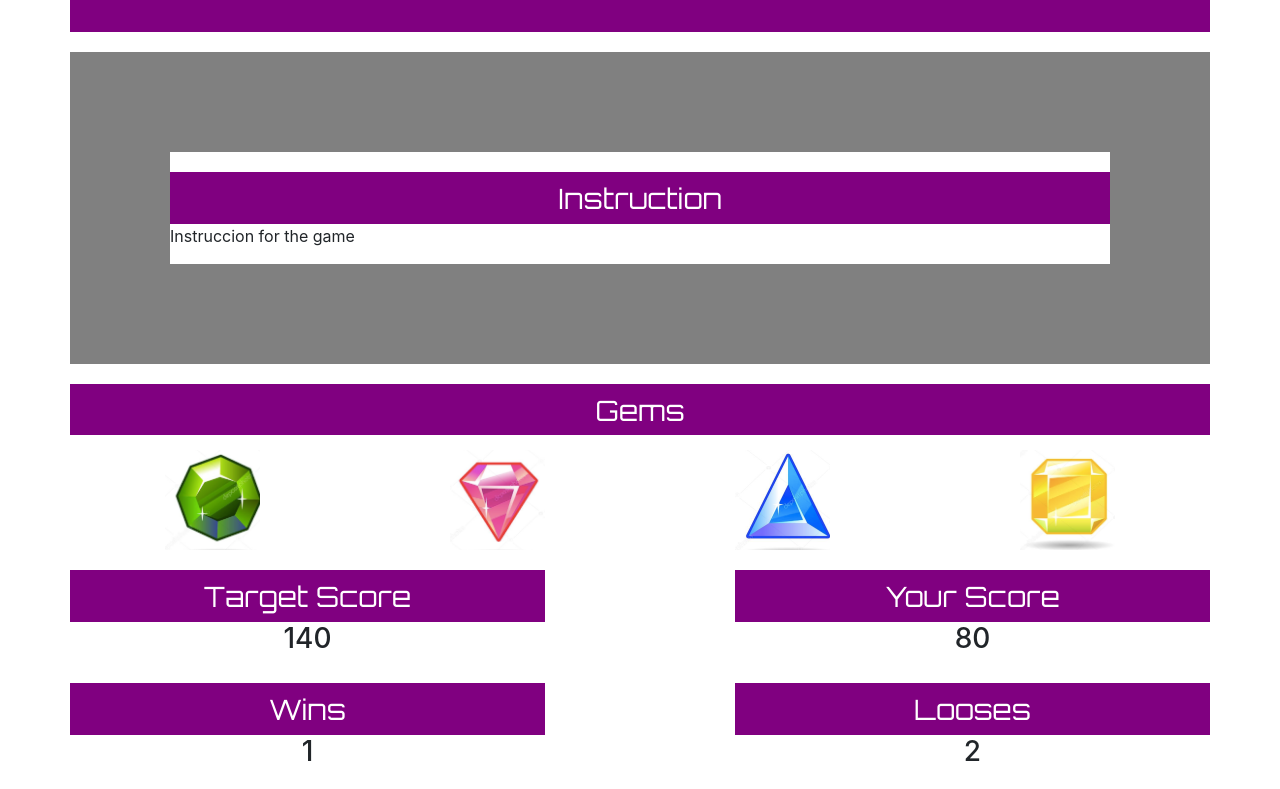
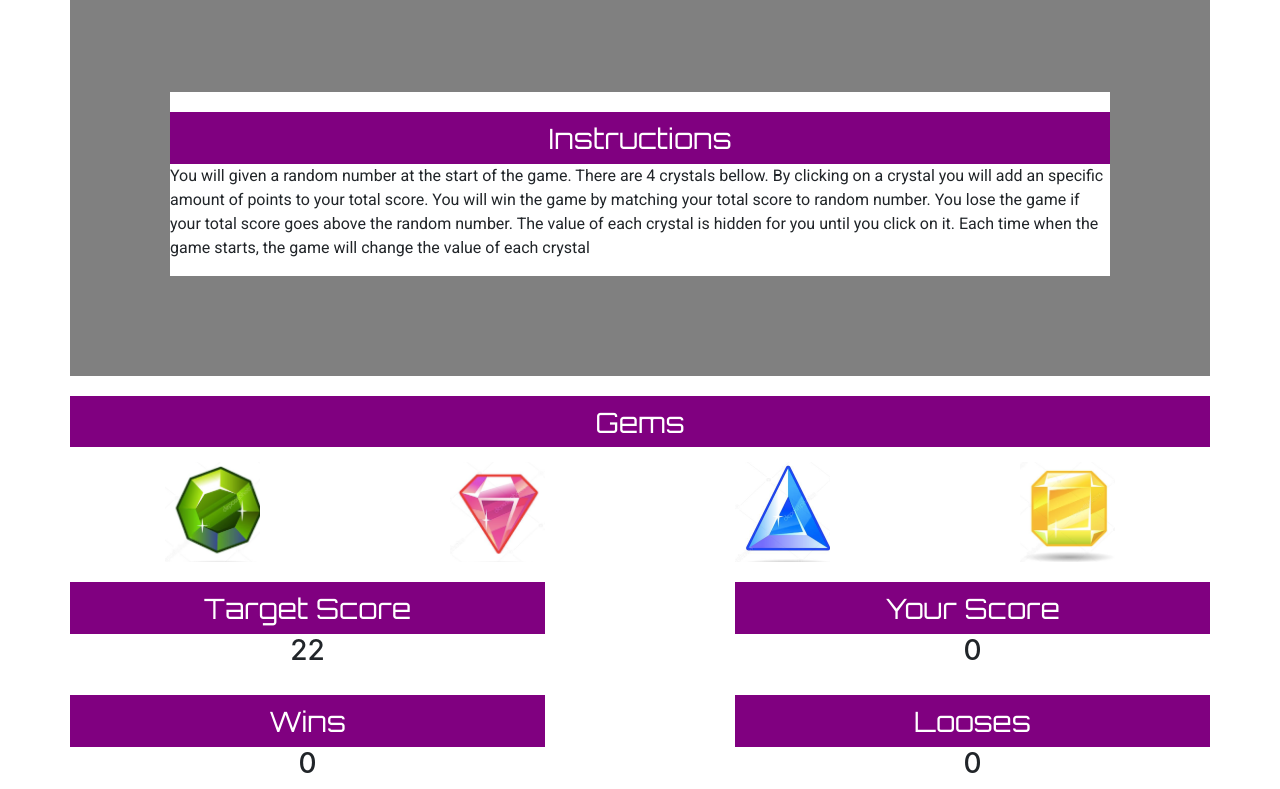
Before and after one commit to reynaldodominguez/Gems-Collector, a plain HTML site: page index.html in a window 1280 px wide. Shown: the part 172-961 px from the top of the page. Drawn offline with nearby package versions, Linux system fonts and the light colour scheme; a web font is replaced by a local one.

Commit message:
Final homework commit

```diff
--- a/assets/css/style.css
+++ b/assets/css/style.css
@@ -1,5 +1,5 @@
 #headcont{
-    padding: 50px;
+    padding: 20px;
 }
 
 #title{
@@ -53,3 +53,9 @@ h3{
     background: url(../images/4.png);
     background-size: cover;
 }
+
+p{
+    font-family: 'Roboto';
+    margin-left: 0px;
+    padding-left: 0px;
+}
--- a/assets/javascript/game.js
+++ b/assets/javascript/game.js
@@ -1 +1,76 @@
-//$('.title').addClass('animated bounceOutLeft');
+//Declare global variables
+var btn1val = 0;
+var btn2val = 0;
+var btn3val = 0;
+var btn4val = 0;
+var total = 0;
+var numToFind = 0;
+var wins = 0;
+var loss = 0;
+
+//function to generate random values to each gems
+function generatebtnVal() {
+    return Math.floor(Math.random() * 12) + 1;
+}
+
+//function to compare the number to find with total and determinate if the user win or loss
+function checkWinner() {
+    if (total === numToFind) {
+        wins++;
+        alert("You Win!!!! You reach the number " + total)
+        reset();
+    } else if (total > numToFind) {
+        loss++;
+        alert("You loss your number " + total + " is greater than the number to guess");
+        reset();
+    }
+}
+// function reset to start a new game
+function reset() {
+    btn1val = generatebtnVal();
+    btn2val = generatebtnVal();
+    btn3val = generatebtnVal();
+    btn4val = generatebtnVal();
+    numToFind = Math.floor(Math.random() * 101) + 19;
+    total = 0;
+    $("#targetNumber").text(numToFind);
+    $("#userTotal").text(total);
+    $("#userWins").text(wins);
+    $("#useLooses").text(loss);
+}
+
+reset();
+
+console.log(numToFind);
+
+$(document).ready(function () {
+
+    $("#gem-1").on("click", function () {
+        total = total + btn1val
+        console.log(btn1val);
+        $("#userTotal").text(total);
+        checkWinner();
+
+    });
+    $("#gem-2").on("click", function () {
+        total = total + btn2val
+        console.log(btn2val);
+        $("#userTotal").text(total);
+        checkWinner();
+
+    });
+    $("#gem-3").on("click", function () {
+        total = total + btn3val
+        console.log(btn3val);
+        $("#userTotal").text(total);
+        checkWinner();
+
+    });
+    $("#gem-4").on("click", function () {
+        total = total + btn4val
+        console.log(btn4val);
+        $("#userTotal").text(total);
+        checkWinner();
+    });
+
+});
--- a/index.html
+++ b/index.html
@@ -3,7 +3,7 @@
 
 <head>
     <meta charset="UTF-8">
-    <link href="https://fonts.googleapis.com/css?family=Orbitron|Righteous|Sniglet&display=swap" rel="stylesheet">
+    <link href="https://fonts.googleapis.com/css?family=Orbitron|Roboto&display=swap" rel="stylesheet">
     <script src="http://ajax.googleapis.com/ajax/libs/jquery/1.9.1/jquery.min.js"></script>
     <link rel="stylesheet" type="text/css" href="assets/css/style.css">
     <meta name="viewport" content="width=device-width, initial-scale=1.0">
@@ -27,10 +27,10 @@
 
     <div class="container" id="instruc">
         <div class="row titles">
-            <h3>Instruction</h3>
+            <h3>Instructions</h3>
         </div>
         <div class="row">
-            <p>Instruccion for the game</p>
+            <p>You will given a random number at the start of the game. There are 4 crystals bellow. By clicking on a crystal you will add an specific amount of points to your total score. You will win the game by matching your total score to random number. You lose the game if your total score goes above the random number. The value of each crystal is hidden for you until you click on it. Each time when the game starts, the game will change the value of each crystal</p>
         </div>
     </div>
     <div class="container" id="gems">
@@ -74,7 +74,7 @@
                     <h3>Target Score</h3>
                 </div>
                 <div class="row">
-                    <h3>140</h3>
+                    <h3 id="targetNumber"></h3>
                 </div>
             </div>
             <div class="col-2">
@@ -85,7 +85,7 @@
                     <h3>Your Score</h3>
                 </div>
                 <div class="row">
-                    <h3>80</h3>
+                    <h3 id="userTotal"></h3>
                 </div>
             </div>
 
@@ -98,7 +98,7 @@
                         <h3>Wins</h3>
                     </div>
                     <div class="row">
-                        <h3>1</h3>
+                        <h3 id="userWins"></h3>
                     </div>
                 </div>
                 <div class="col-2">
@@ -109,7 +109,7 @@
                         <h3>Looses</h3>
                     </div>
                     <div class="row">
-                        <h3>2</h3>
+                        <h3 id="useLooses"></h3>
                     </div>
                 </div>
 
```
